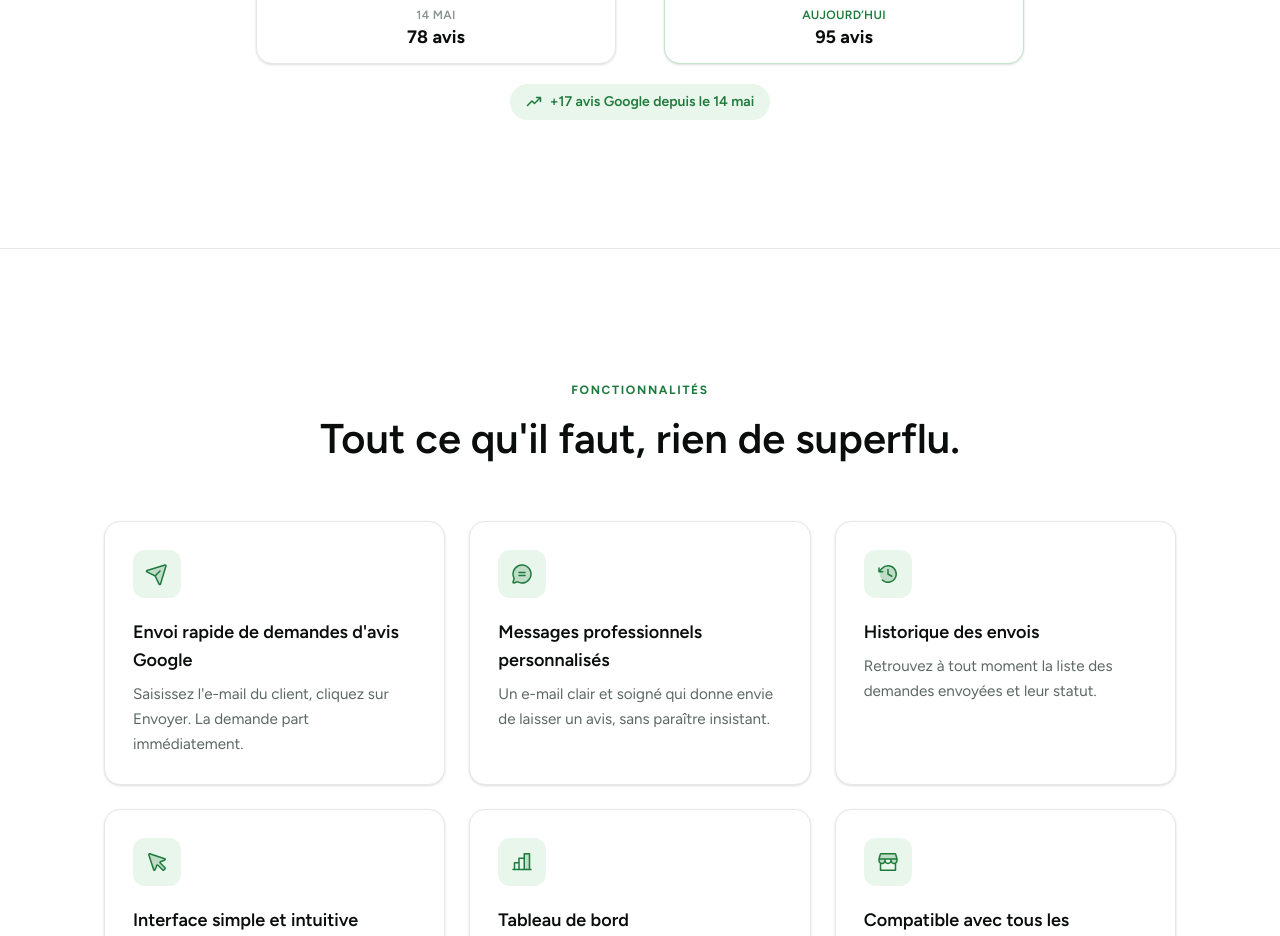
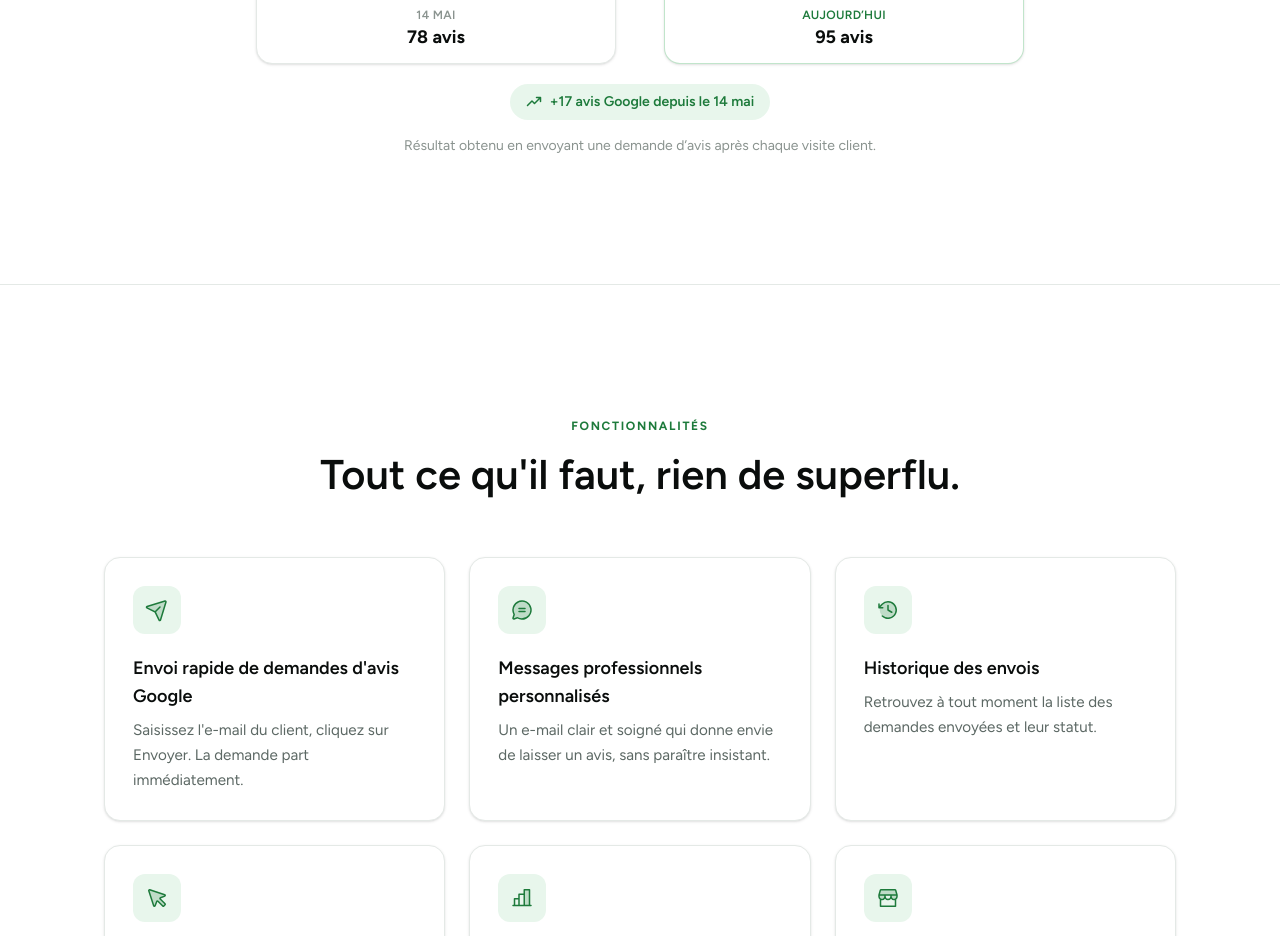
Before and after one commit to ramisam200/Avisboost, a React (Vite) app: page / in a window 1280 px wide. Shown: the part 4500-5436 px from the top of the page. Built offline with nearby package versions, Linux system fonts and the light colour scheme.

Commit message:
Précise que le résultat KBR dépend d'un usage régulier
Ajoute une note sous la preuve avant/après pour clarifier que le résultat vient d'un envoi systématique après chaque visite, et gérer les attentes des futurs clients.

```diff
--- a/src/components/CaseStudy.jsx
+++ b/src/components/CaseStudy.jsx
@@ -86,6 +86,11 @@ export default function CaseStudy() {
               +17 avis Google depuis le 14 mai
             </span>
           </div>
+
+          <p className="mt-4 text-center text-sm text-ink-faint">
+            Résultat obtenu en envoyant une demande d&rsquo;avis après chaque
+            visite client.
+          </p>
         </motion.div>
       </div>
     </section>
```
